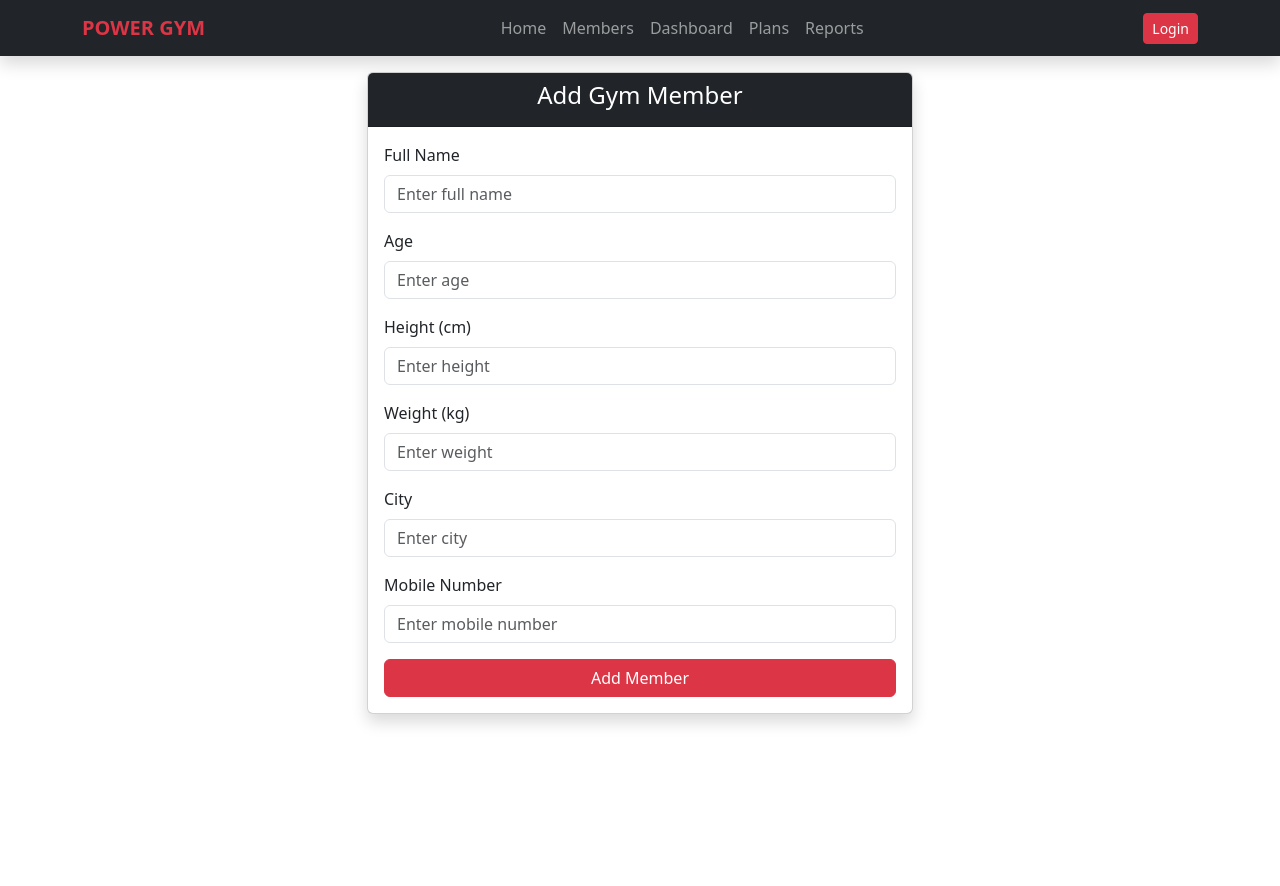
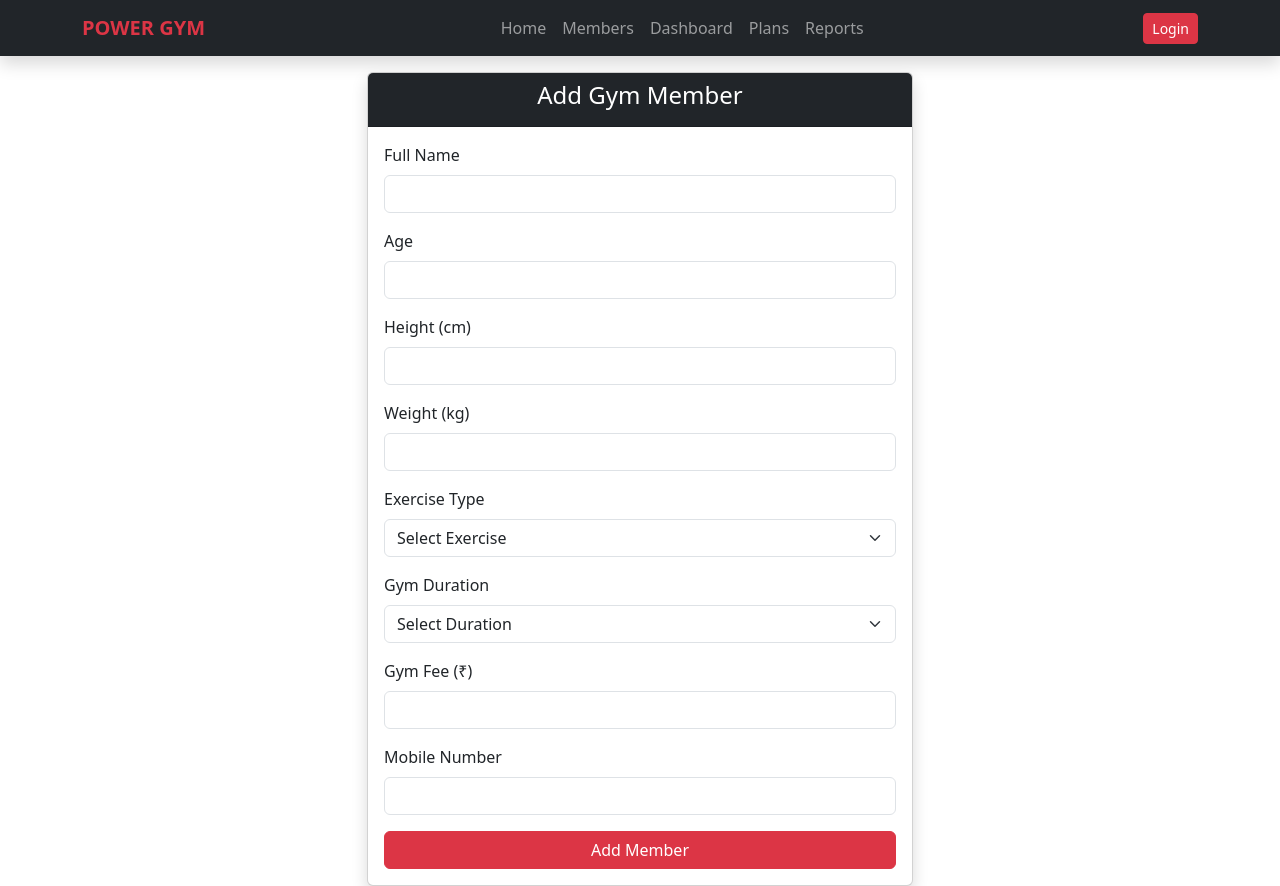
Before and after one commit to rahullokhande-2002/Power_GYM_1, a React app in the folder frontEnd/: page /addMembers in a window 1280 px wide. Before the commit the page ends 800 px from the top, so only its background shows below. Built offline with nearby package versions, Linux system fonts and the light colour scheme; the HTML template or start-up script is replaced by a standard one.

Commit message:
added new fields

```diff
--- a/frontEnd/src/components/members/AddMembers.jsx
+++ b/frontEnd/src/components/members/AddMembers.jsx
@@ -2,31 +2,41 @@ import React, { useState } from 'react'
 import axios from 'axios'
 
 const AddMembers = () => {
-  const [data, setData] = useState({ fullname: '', age: '', height: '', weight: '', city: '', mobilenumber: '' });
+  const [data, setData] = useState({
+    fullname: '',
+    age: '',
+    height: '',
+    weight: '',
+    exerciseType: '',
+    gymDuration: '',
+    gymFee: '',
+    mobilenumber: ''
+  });
 
   const dataHandler = (e) => {
-    setData({ ...data, [e.target.name]: e.target.value })
-    // console.log(e.target);
-    // const {name,value} = e.target;
-    // setData({...data,[name]:value})
+    setData({ ...data, [e.target.name]: e.target.value });
   }
 
   const saveform = async (e) => {
     e.preventDefault();
     try {
-      const result = await axios.post('http://localhost:3000/members', data);
-      // console.log(result.data);
-      setData(result.data);
-      setData({fullname: '', age: '', height: '', weight: '', city: '', mobilenumber: '' })
+      await axios.post('http://localhost:3000/members', data);
+      setData({
+        fullname: '',
+        age: '',
+        height: '',
+        weight: '',
+        exerciseType: '',
+        gymDuration: '',
+        gymFee: '',
+        mobilenumber: ''
+      });
     } catch (error) {
       console.log(error);
     }
-
-
   }
 
   return (
-    <>
     <div className="container mt-5 pt-4">
       <div className="row justify-content-center">
         <div className="col-md-6">
@@ -41,97 +51,108 @@ const AddMembers = () => {
 
                 {/* Full Name */}
                 <div className="mb-3">
-                    <label htmlFor="fullname" className="form-label">
-                      Full Name
-                    </label>
+                  <label className="form-label">Full Name</label>
                   <input
                     type="text"
                     className="form-control"
-                      id="fullname"
                     name="fullname"
+                    value={data.fullname}
                     onChange={dataHandler}
-                      value={data.fullname}
-                      placeholder="Enter full name"
+                    required
                   />
                 </div>
 
                 {/* Age */}
                 <div className="mb-3">
-                    <label htmlFor="age" className="form-label">
-                      Age
-                    </label>
+                  <label className="form-label">Age</label>
                   <input
                     type="number"
                     className="form-control"
-                      id="age"
                     name="age"
+                    value={data.age}
                     onChange={dataHandler}
-                      value={data.age}
-                      placeholder="Enter age"
                   />
                 </div>
 
                 {/* Height */}
                 <div className="mb-3">
-                    <label htmlFor="height" className="form-label">
-                      Height (cm)
-                    </label>
+                  <label className="form-label">Height (cm)</label>
                   <input
                     type="number"
                     className="form-control"
-                      id="height"
                     name="height"
+                    value={data.height}
                     onChange={dataHandler}
-                      value={data.height}
-                      placeholder="Enter height"
                   />
                 </div>
 
                 {/* Weight */}
                 <div className="mb-3">
-                    <label htmlFor="weight" className="form-label">
-                      Weight (kg)
-                    </label>
+                  <label className="form-label">Weight (kg)</label>
                   <input
                     type="number"
                     className="form-control"
-                      id="weight"
                     name="weight"
+                    value={data.weight}
                     onChange={dataHandler}
-                      value={data.weight}
-                      placeholder="Enter weight"
                   />
                 </div>
 
-                  {/* City */}
+                {/* Exercise Type */}
                 <div className="mb-3">
-                    <label htmlFor="city" className="form-label">
-                      City
-                    </label>
+                  <label className="form-label">Exercise Type</label>
+                  <select
+                    className="form-select"
+                    name="exerciseType"
+                    value={data.exerciseType}
+                    onChange={dataHandler}
+                  >
+                    <option value="">Select Exercise</option>
+                    <option value="Cardio">Cardio</option>
+                    <option value="Weight Training">Weight Training</option>
+                    <option value="Yoga">Yoga</option>
+                    <option value="CrossFit">CrossFit</option>
+                  </select>
+                </div>
+
+                {/* Gym Duration */}
+                <div className="mb-3">
+                  <label className="form-label">Gym Duration</label>
+                  <select
+                    className="form-select"
+                    name="gymDuration"
+                    value={data.gymDuration}
+                    onChange={dataHandler}
+                  >
+                    <option value="">Select Duration</option>
+                    <option value="1 Month">1 Month</option>
+                    <option value="3 Months">3 Months</option>
+                    <option value="6 Months">6 Months</option>
+                    <option value="1 Year">1 Year</option>
+                  </select>
+                </div>
+
+                {/* Gym Fee */}
+                <div className="mb-3">
+                  <label className="form-label">Gym Fee (₹)</label>
                   <input
-                      type="text"
+                    type="number"
                     className="form-control"
-                      id="city"
-                      name="city"
+                    name="gymFee"
+                    value={data.gymFee}
                     onChange={dataHandler}
-                      value={data.city}
-                      placeholder="Enter city"
                   />
                 </div>
 
                 {/* Mobile Number */}
                 <div className="mb-3">
-                    <label htmlFor="number" className="form-label">
-                      Mobile Number
-                    </label>
+                  <label className="form-label">Mobile Number</label>
                   <input
                     type="tel"
                     className="form-control"
-                      id="mobilenumber"
                     name="mobilenumber"
+                    value={data.mobilenumber}
                     onChange={dataHandler}
-                      value={data.mobilenumber}
-                      placeholder="Enter mobile number"
                   />
                 </div>
 
@@ -148,7 +169,6 @@ const AddMembers = () => {
         </div>
       </div>
     </div>
-    </>
   )
 }
 
--- a/frontEnd/src/components/members/EditMember.jsx
+++ b/frontEnd/src/components/members/EditMember.jsx
@@ -3,7 +3,7 @@ import React, { useEffect, useState } from "react";
 import { useParams, useNavigate } from "react-router-dom";
 
 const EditMember = () => {
-  const { id } = useParams(); // get id from URL
+  const { id } = useParams();
   const navigate = useNavigate();
 
   const [member, setMember] = useState({
@@ -11,29 +11,40 @@ const EditMember = () => {
     age: "",
     height: "",
     weight: "",
-    city: "",
+    exerciseType: "",
+    gymDuration: "",
+    gymFee: "",
     mobilenumber: ""
   });
 
-  // fetch single member
   useEffect(() => {
-    axios
-      .get(`http://localhost:3000/members/${id}`)
-      .then((res) => setMember(res.data))
-      .catch((err) => console.log(err));
+    const fetchMember = async () => {
+      try {
+        const res = await axios.get(`http://localhost:3000/members/${id}`);
+        setMember(res.data);
+      } catch (error) {
+        console.log(error);
+      }
+    };
+
+    fetchMember();
   }, [id]);
 
-  // handle input change
   const handleChange = (e) => {
     setMember({ ...member, [e.target.name]: e.target.value });
   };
 
-  // update member
   const handleSubmit = async (e) => {
     e.preventDefault();
-    await axios.put(`http://localhost:3000/members/${id}`, member);
-    alert("Member Updated Successfully");
-    navigate("/members"); // go back to list page
+
+    try {
+      await axios.put(`http://localhost:3000/members/${id}`, member);
+      alert("Member Updated Successfully");
+      navigate("/member");
+    } catch (error) {
+      console.log(error);
+      alert("Update failed");
+    }
   };
 
   return (
@@ -93,12 +104,44 @@ const EditMember = () => {
               </div>
 
               <div className="col-md-6">
-                <label>City</label>
+                <label>Exercise Type</label>
+                <select
+                  className="form-select"
+                  name="exerciseType"
+                  value={member.exerciseType}
+                  onChange={handleChange}
+                >
+                  <option value="">Select Exercise</option>
+                  <option value="Cardio">Cardio</option>
+                  <option value="Weight Training">Weight Training</option>
+                  <option value="Yoga">Yoga</option>
+                  <option value="CrossFit">CrossFit</option>
+                </select>
+              </div>
+
+              <div className="col-md-6">
+                <label>Gym Duration</label>
+                <select
+                  className="form-select"
+                  name="gymDuration"
+                  value={member.gymDuration}
+                  onChange={handleChange}
+                >
+                  <option value="">Select Duration</option>
+                  <option value="1 Month">1 Month</option>
+                  <option value="3 Months">3 Months</option>
+                  <option value="6 Months">6 Months</option>
+                  <option value="1 Year">1 Year</option>
+                </select>
+              </div>
+
+              <div className="col-md-6">
+                <label>Gym Fee (₹)</label>
                 <input
-                  type="text"
+                  type="number"
                   className="form-control"
-                  name="city"
-                  value={member.city}
+                  name="gymFee"
+                  value={member.gymFee}
                   onChange={handleChange}
                 />
               </div>
@@ -117,16 +160,18 @@ const EditMember = () => {
             </div>
 
             <div className="mt-4 text-center">
-              <button className="btn btn-success me-2">Update</button>
+              <button type="submit" className="btn btn-success me-2">
+                Update
+              </button>
               <button
                 type="button"
                 className="btn btn-secondary"
-                onClick={() => navigate(-1)}
+                onClick={() => navigate("/members")}
               >
-                Cancel button
-
+                Cancel
               </button>
             </div>
+
           </form>
         </div>
       </div>
--- a/frontEnd/src/components/members/Member.jsx
+++ b/frontEnd/src/components/members/Member.jsx
@@ -1,9 +1,9 @@
 import axios from "axios";
 import React, { useEffect, useState } from "react";
-import { data, NavLink } from "react-router-dom";
+import { NavLink } from "react-router-dom";
 
 const Member = () => {
-  const [member, setMember] = useState([])
+  const [member, setMember] = useState([]);
 
   useEffect(() => {
     fetchData();
@@ -11,21 +11,21 @@ const Member = () => {
 
   const fetchData = async () => {
     try {
-      const result = await axios.get('http://localhost:3000/members');
-      console.log(result.data);
-      setMember(result.data)
+      const result = await axios.get("http://localhost:3000/members");
+      setMember(result.data);
     } catch (error) {
+      console.log(error);
+    }
+  };
 
-    }
-  }
-
-  const deleteData = (id) => {
-    axios.delete(`http://localhost:3000/members/${id}`)
-    //  alert(id);
+  const deleteData = async (id) => {
+    if (window.confirm("Are you sure you want to delete this member?")) {
+      await axios.delete(`http://localhost:3000/members/${id}`);
       setMember(member.filter((user) => user.id !== id));
     }
+  };
+
   return (
-    <>
     <div className="container mt-5 pt-4">
       <div className="row">
         <div className="col-12">
@@ -33,27 +33,22 @@ const Member = () => {
           <div className="card shadow">
             <div className="card-header bg-dark text-white d-flex justify-content-between align-items-center">
               <h4 className="mb-0">Gym Members</h4>
-                <button className="btn btn-danger btn-sm">
-                  <NavLink
-                    to="/addMembers"
-                    className="text-white text-decoration-none"
-                  >
+              <NavLink to="/addMembers" className="btn btn-danger btn-sm">
                 + Add Member
               </NavLink>
-                </button>
-
             </div>
 
             <div className="card-body table-responsive">
               <table className="table table-bordered table-hover text-center align-middle">
                 <thead className="table-dark">
                   <tr>
-
                     <th>Full Name</th>
                     <th>Age</th>
                     <th>Height (cm)</th>
                     <th>Weight (kg)</th>
-                      <th>City</th>
+                    <th>Exercise Type</th>
+                    <th>Gym Duration</th>
+                    <th>Gym Fee (₹)</th>
                     <th>Mobile</th>
                     <th>Delete</th>
                     <th>Edit</th>
@@ -61,24 +56,21 @@ const Member = () => {
                 </thead>
 
                 <tbody>
-                    {
-                      member.map((val) => (
-                        <tr>
-
+                  {member.map((val) => (
+                    <tr key={val.id}>
                       <td>{val.fullname}</td>
                       <td>{val.age}</td>
                       <td>{val.height}</td>
                       <td>{val.weight}</td>
-                          <td>{val.city}</td>
+                      <td>{val.exerciseType}</td>
+                      <td>{val.gymDuration}</td>
+                      <td>₹ {val.gymFee}</td>
                       <td>{val.mobilenumber}</td>
-                          <td className="text-center">
+
+                      <td>
                         <button
                           className="btn btn-outline-dark btn-sm"
-                              onClick={() => {
-                                if (window.confirm("Are you sure you want to delete this member?")) {
-                                  deleteData(val.id);
-                                }
-                              }}
+                          onClick={() => deleteData(val.id)}
                         >
                           Delete
                         </button>
@@ -87,27 +79,22 @@ const Member = () => {
                       <td>
                         <NavLink
                           to={`/editMember/${val.id}`}
-  className="btn btn-outline-primary btn-sm me-2"
+                          className="btn btn-outline-primary btn-sm"
                         >
                           Edit
                         </NavLink>
+                      </td>
+                    </tr>
+                  ))}
+                </tbody>
 
-                          </td>
-
-
-                        </tr>
-                      ))
-                    }
-                  </tbody>
               </table>
             </div>
-
           </div>
 
         </div>
       </div>
     </div>
-    </>
   );
 };
 
--- a/frontEnd/src/jsondata/db.json
+++ b/frontEnd/src/jsondata/db.json
@@ -72,11 +72,13 @@
       "id": 4
     },
     {
-      "fullname": "",
+      "fullname": "new",
       "age": "",
       "height": "",
-      "weight": "",
-      "city": "solapur",
+      "weight": "23",
+      "exerciseType": "Weight Training",
+      "gymDuration": "3 Months",
+      "gymFee": "2199",
       "mobilenumber": "",
       "id": 5
     }
```
Lines whose indentation alone changed are shown as unchanged.
